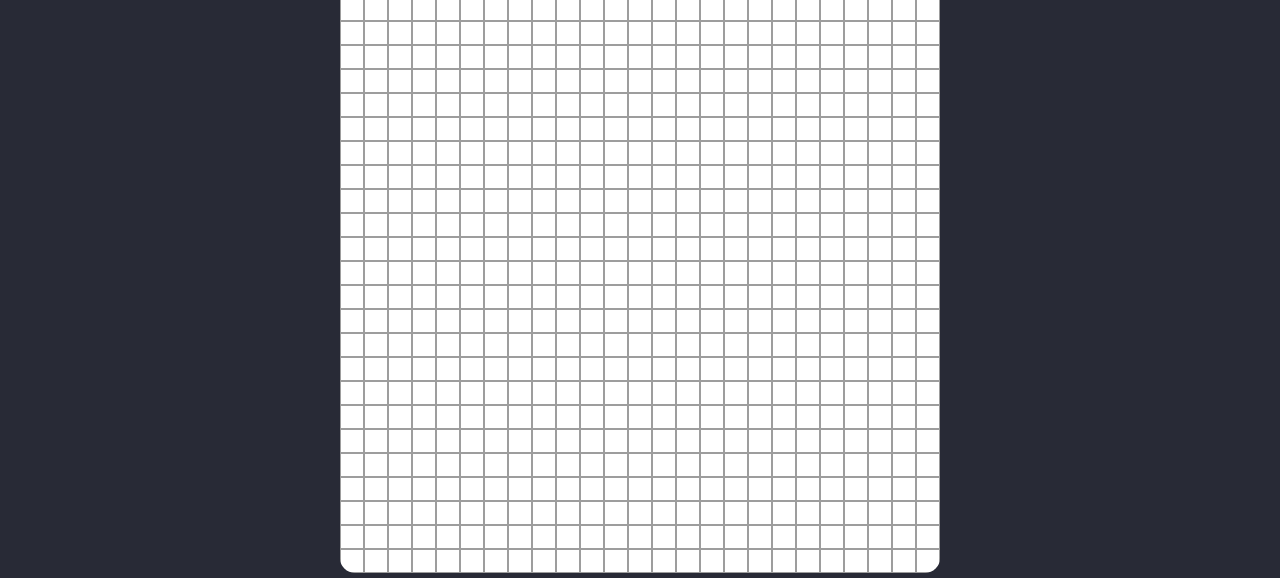
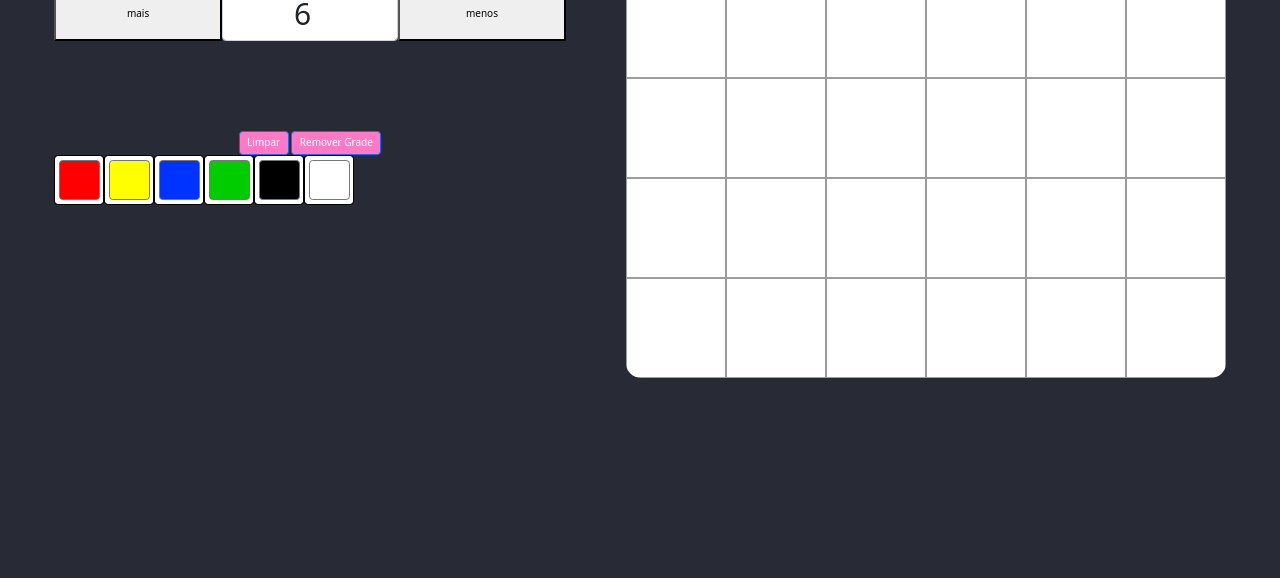
Before and after one commit to xfelipetavares/pixels-art, a plain HTML site: page index.html in a window 1280 px wide. Shown: the part 222-800 px from the top of the page. Drawn offline with nearby package versions, Linux system fonts and the light colour scheme.

Commit message:
implementado board de pixel dinamica com mudança com confirmação direta do input

```diff
--- a/index.html
+++ b/index.html
@@ -9,8 +9,24 @@
     <title>Pixels Art App</title>
   </head>
   <body>
-    <header></header>
     <main>
+      <div class="leftSide">
+        <header>
+          <h1>Pixel Art App</h1>
+        </header>
+        <div class="toolbox">
+          <div class="input-items">
+            <button id="button-plus">mais</button>
+            <input class="form-control" value="6" id="input-size-board" type="number" />
+            <!-- <button class="btn btn-primary">Gerar</button> -->
+            <button id="button-sub">menos</button>
+          </div>
+          <div class="buttons">
+            <button class="btn btn-primary">Limpar</button>
+            <button class="btn btn-primary">Remover Grade</button>
+          </div>
+        </div>
+        <div class="rightSide">
           <div class="board-color-palette">
             <input class="color-palette form-control form-control-color" value="#FF0000" type="color" />
             <input class="color-palette form-control form-control-color" value="#FFFF00" type="color" />
@@ -19,11 +35,7 @@
             <input class="color-palette form-control form-control-color" value="#000000" type="color" />
             <input class="color-palette form-control form-control-color" value="#FFFFFF" type="color" />
           </div>
-      <div class="buttons">
-        <input class="form-control" type="number" />
-        <button class="btn btn-primary">Gerar</button>
-        <button class="btn btn-primary">Limpar</button>
-        <button class="btn btn-primary">Remover Grade</button>
+        </div>
       </div>
       <div class="board-pixel"></div>
     </main>
--- a/scripts/main.js
+++ b/scripts/main.js
@@ -1,4 +1,7 @@
 const boardPixel = document.getElementsByClassName(`board-pixel`)[0];
+const inputSizeBoard = document.getElementById(`input-size-board`);
+const buttonPlus = document.getElementById(`button-plus`);
+const buttonSub = document.getElementById(`button-sub`);
 
 const boardCreator = (num) => {
   for (let index = 0; index < num * num; index++) {
@@ -9,4 +12,16 @@ const boardCreator = (num) => {
   boardPixel.style.gridTemplateColumns = `repeat(${num}, 1fr)`;
   boardPixel.style.gridTemplateRows = `repeat(${num}, 1fr)`;
 };
-boardCreator(25);
+const boardClear = (num) => {
+  while (boardPixel.children.length != 0) {
+    const childBoard = boardPixel.firstElementChild;
+    boardPixel.removeChild(childBoard);
+  }
+  return boardCreator(num);
+};
+window.onload = () => {
+  boardCreator(inputSizeBoard.value);
+  inputSizeBoard.addEventListener(`input`, () => {
+    boardClear(inputSizeBoard.value);
+  });
+};
--- a/styles/main.css
+++ b/styles/main.css
@@ -16,17 +16,23 @@
 }
 body {
   width: 100%;
+  height: 100%;
   background-color: #282a36;
+  color: #f8f8f2;
 }
+
 main {
+  width: 100%;
+  height: 100%;
   display: flex;
-  flex-direction: column;
+  gap: 6rem;
+  flex-direction: row;
   align-items: center;
   justify-content: center;
   align-self: center;
   justify-self: center;
   /* border: 1px solid red; */
-  width: 100%;
+
 }
 .color-palette {
   /* border-radius: 100%; */
@@ -36,6 +42,27 @@ main {
 }
 .board-color-palette {
   display: flex;
+}
+.toolbox {
+  display: flex;
+  flex-direction: column;
+  gap: 9rem;
+  justify-content: center;
+  align-items: center;
+  border: 1px red soid;
+}
+.input-items {
+  width: fit-content;
+  display: flex;
+}
+.input-items input{
+  font-size: 3rem;
+  min-width: 5rem;
+  text-align: center;
+  margin: auto;
+}
+.input-items button{
+  width: 100%;
 }
 .pixel {
   border: 0.1px solid rgba(0, 0, 0, 0.385);
@@ -47,8 +74,6 @@ main {
   height: 60rem;
   border-radius: 15px;
   overflow: hidden;
-  position: absolute;
-  bottom: 0.5rem;
 }
 .form-control-color {
   height: 5rem;
@@ -59,9 +84,12 @@ main {
   background-color: #ff79c6;
 }
 
-@media screen and (max-width: 500px) {
+@media screen and (max-width: 600px) {
   body {
-    /* background-color: red; */
+  }
+  main{
+    flex-direction: column;
+    gap: 2rem;
   }
   .board-pixel {
     width: 100vw;
```
Lines whose indentation alone changed are shown as unchanged.
